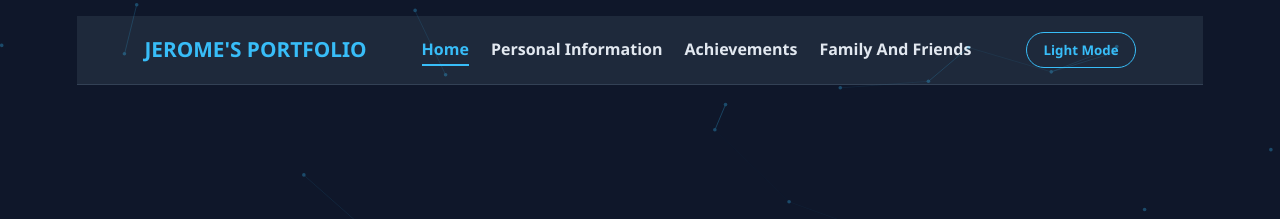
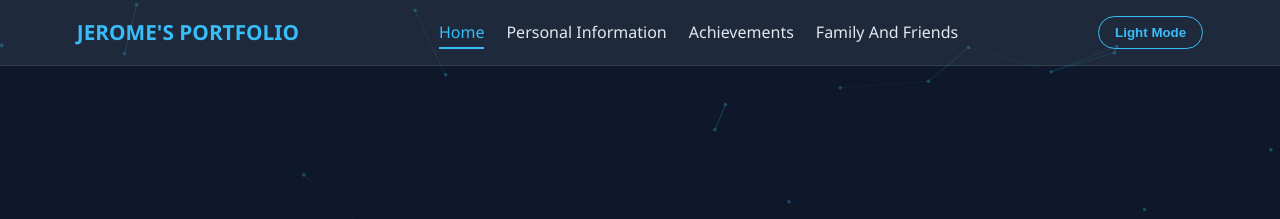
Before and after one commit to dulayjerome763-dotcom/Jerome.08, a plain HTML site: page index.html in a window 1280 px wide. Shown: the top 219 px of the page. Drawn offline with Linux system fonts and the light colour scheme.

Commit message:
Update style.css

```diff
--- a/style.css
+++ b/style.css
@@ -355,37 +355,3 @@ footer {
         max-height: min(500px, calc(100vh - 190px));
     }
 }
-
-/* ---------- Same header and fonts on every page (keep this last) ---------- */
-body,
-body *:not(i) {
-    font-family: "Segoe UI", Tahoma, Geneva, Verdana, sans-serif !important;
-}
-
-.navbar,
-body > header {
-    min-height: 65px;
-    padding: 16px 6% !important;
-}
-
-.logo {
-    font-size: 1.3rem !important;
-    font-weight: 700 !important;
-}
-
-.navbar ul a,
-header nav a {
-    font-size: 1rem !important;
-    font-weight: 600 !important;
-    text-decoration: none !important;
-    padding-bottom: 4px !important;
-    border-bottom: 2px solid transparent !important;
-}
-
-.navbar ul a:hover,
-.navbar ul a.active,
-header nav a:hover,
-header nav a.active {
-    color: var(--accent, #38bdf8) !important;
-    border-bottom-color: var(--accent, #38bdf8) !important;
-}
```
